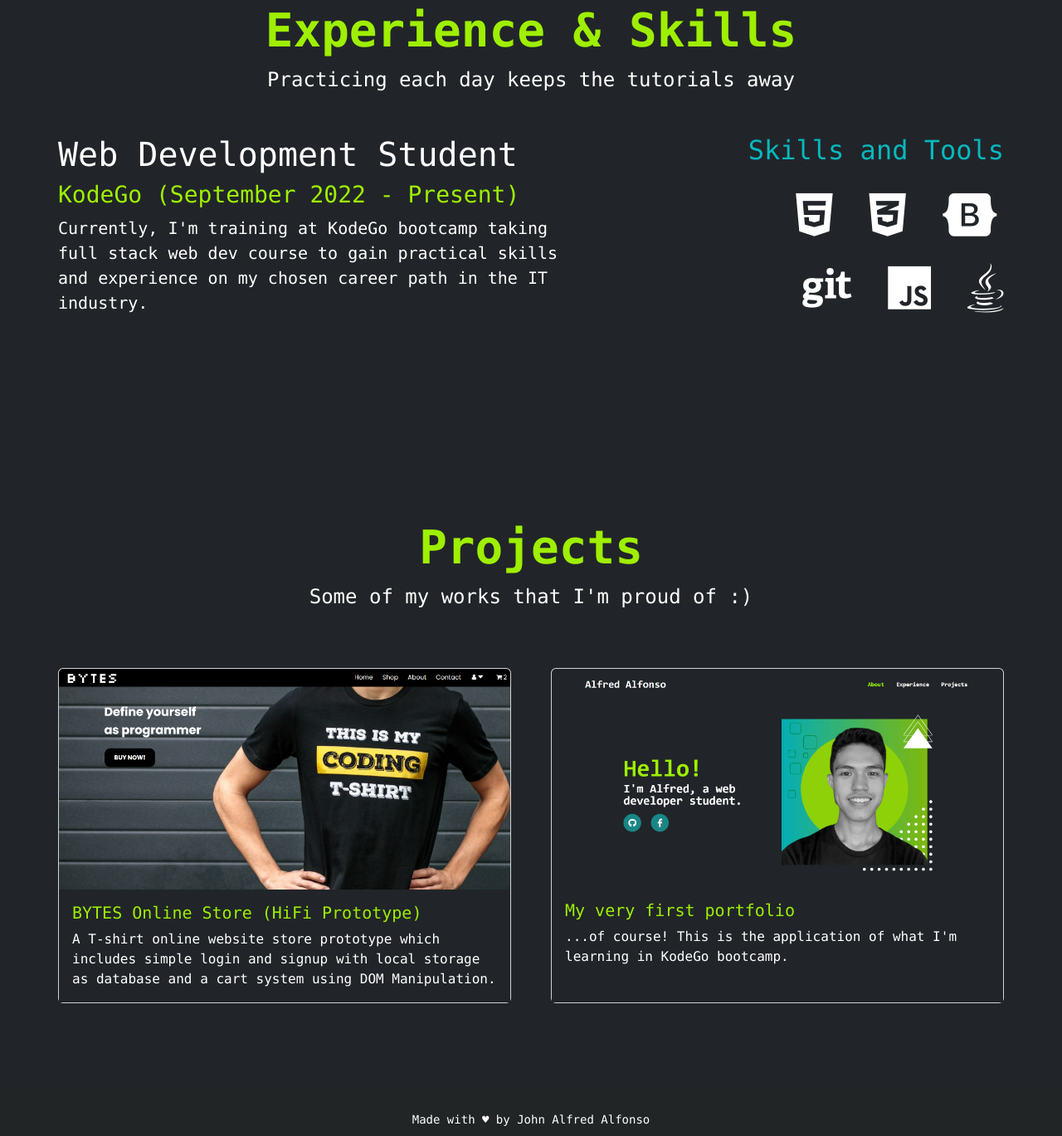
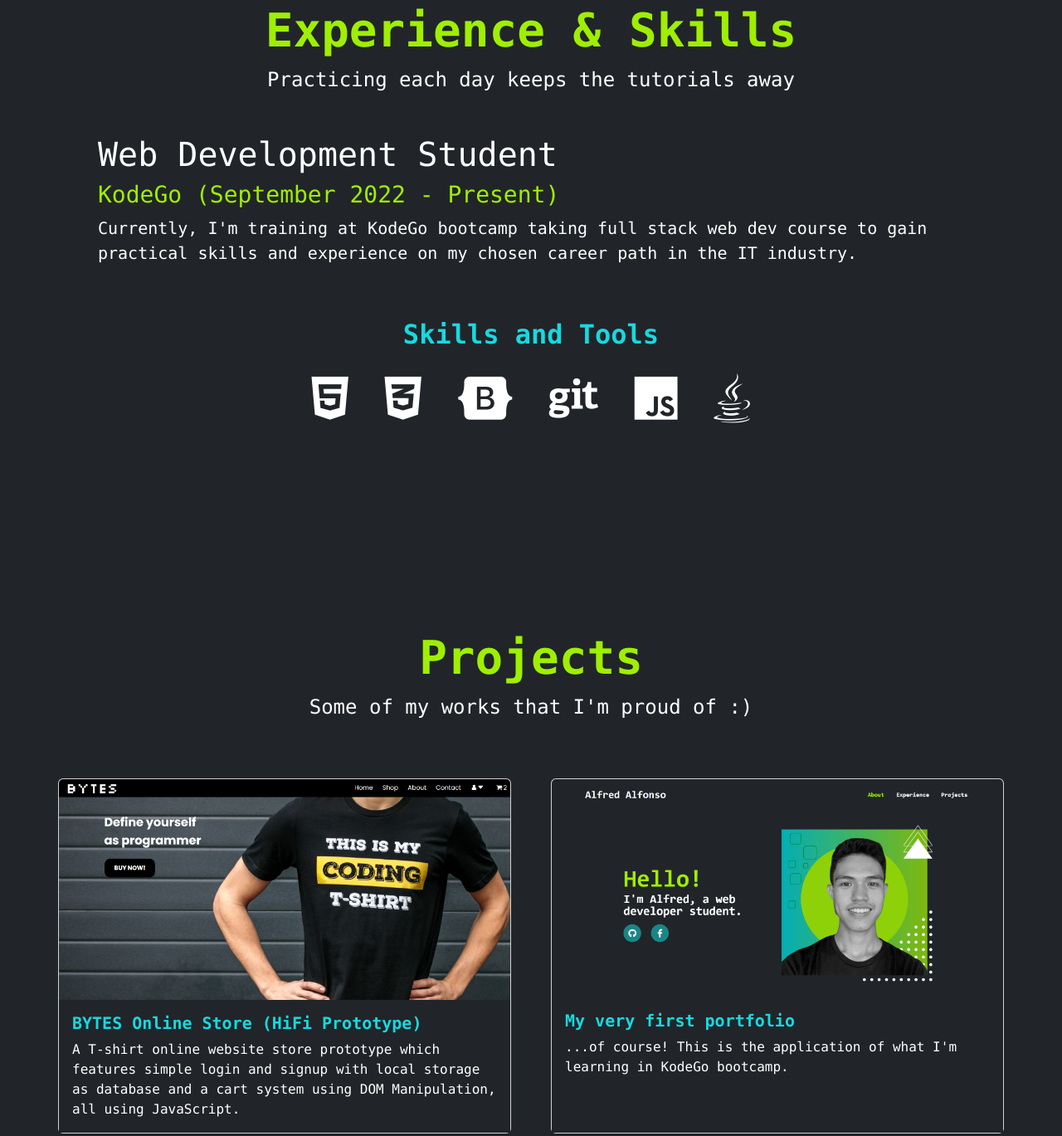
Before and after one commit to johnalfred12/johnalfred12.github.io, a plain HTML site: page index.html in a window 1280 px wide. Shown: the part 951-2320 px from the top of the page at 83% size. Drawn offline with nearby package versions, Linux system fonts and the light colour scheme.

Commit message:
small improvements on layout

```diff
--- a/index.html
+++ b/index.html
@@ -96,15 +96,17 @@
       </div>
     </div>
     <!-- EXPERIENCE -->
-    <div class="container col-xxl-9 text-white" id="experienceSection">
+    <div
+      class="container col-xxl-9 text-white d-flex flex-column align-items-center"
+      id="experienceSection"
+    >
       <h2 style="color: #9fef00" class="text-center display-4 mt-3 fw-bold">
         Experience & Skills
       </h2>
       <p class="lead fs-4 text-center mb-5">
         Practicing each day keeps the tutorials away
       </p>
-      <div class="row gx-5 mt-5">
-        <div class="col-md-12 col-lg-7 text-white" id="experience">
+      <div class="col-md-12 col-lg-7 text-white w-100 px-5" id="experience">
         <h3 class="display-6 fw-5">Web Development Student</h3>
         <p class="h3" style="color: #9fef00">
           KodeGo (September 2022 - Present)
@@ -115,10 +117,8 @@
           path in the IT industry.
         </p>
       </div>
-        <div class="col-md-12 col-lg-5 text-white text-end" id="skills">
-          <h4 class="fs-2 fw-4 mb-3" style="color: #07b9bf">
-            Skills and Tools
-          </h4>
+      <div class="text-white text-center mt-5" id="skills">
+        <h4 class="fs-2 fw-bold mb-3" style="color: #17d9e0">Skills and Tools</h4>
         <ul class="list-inline dev-icons">
           <li class="list-inline-item"><i class="fab fa-html5"></i></li>
           <li class="list-inline-item">
@@ -127,12 +127,10 @@
           <li class="list-inline-item">
             <i class="fab fa-bootstrap"></i>
           </li>
-            <br />
           <li class="list-inline-item"><i class="fab fa-git"></i></li>
           <li class="list-inline-item"><i class="fab fa-js"></i></li>
           <li class="list-inline-item"><i class="fab fa-java"></i></li>
         </ul>
-        </div>
       </div>
     </div>
     <!-- PROJECTS -->
@@ -155,13 +153,13 @@
               />
             </div>
             <div class="card-body bg-dark">
-              <h5 class="card-title" style="color: #9fef00">
+              <h5 class="card-title fw-bold" style="color: #17d9e0">
                 BYTES Online Store (HiFi Prototype)
               </h5>
               <p class="card-text text-white">
-                A T-shirt online website store prototype which includes simple
+                A T-shirt online website store prototype which features simple
                 login and signup with local storage as database and a cart
-                system using DOM Manipulation.
+                system using DOM Manipulation, all using JavaScript.
               </p>
             </div>
           </div>
@@ -176,7 +174,7 @@
               />
             </div>
             <div class="card-body bg-dark">
-              <h5 class="card-title" style="color: #9fef00">
+              <h5 class="card-title fw-bold" style="color: #17d9e0">
                 My very first portfolio
               </h5>
               <p class="card-text text-white">
```
Lines whose indentation alone changed are shown as unchanged.
